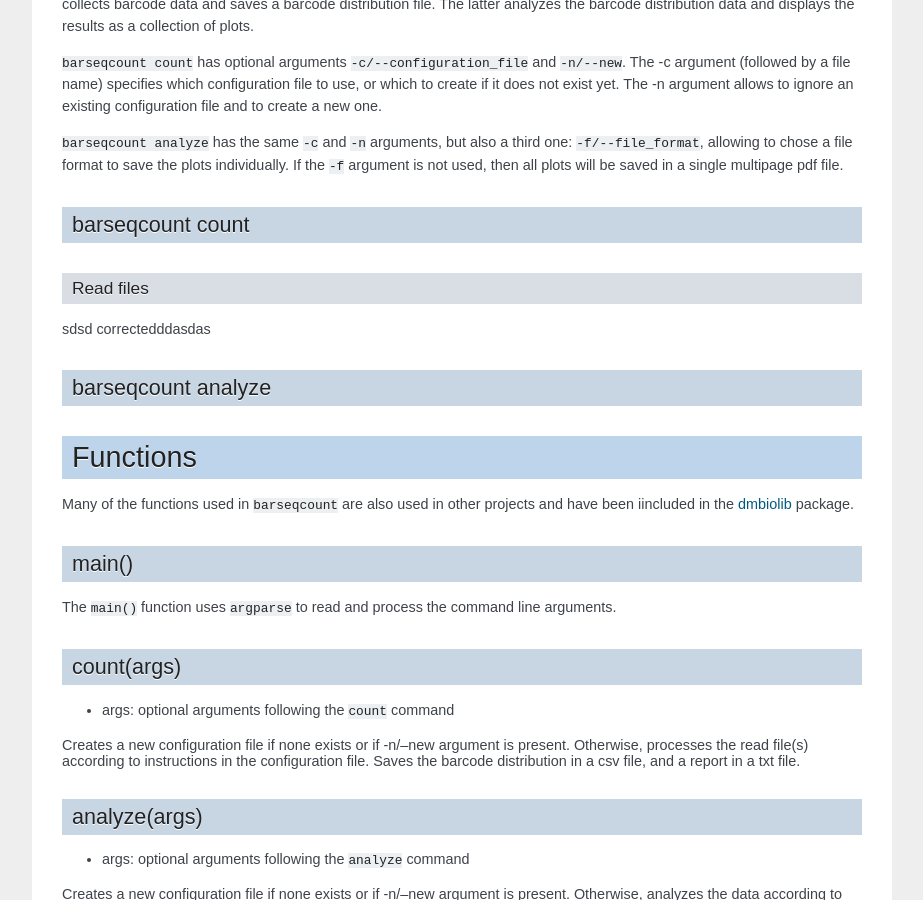
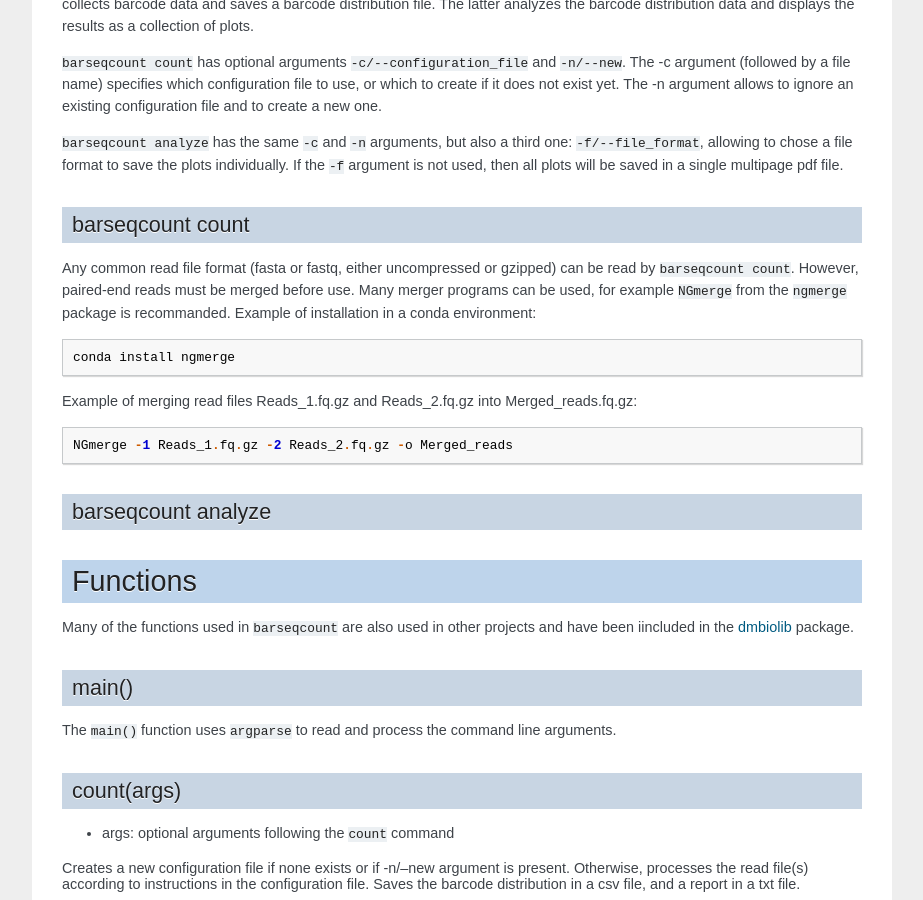
Before and after one commit to damienmarsic/barseqcount, a Sphinx documentation site: the page built from docs/bsq-doc.rst, in a window 1280 px wide and 900 px high, scrolled down 920 px. Shown: the whole window, without its empty margins (198-1121 px from the left). Built offline with Sphinx 7.4.7, drawn with Linux system fonts in a browser that asks for light colours.

Commit message:
Update bsq-doc.rst

```diff
--- a/docs/bsq-doc.rst
+++ b/docs/bsq-doc.rst
@@ -50,11 +50,18 @@ Positional arguments ``count`` and ``analyze``  are the two commands that ``bars
 barseqcount count
 *****************
 
-Read files
-----------
+Any common read file format (fasta or fastq, either uncompressed or gzipped) can be read by ``barseqcount count``. However, paired-end reads must be merged before use. Many merger programs can be used, for example ``NGmerge`` from the ``ngmerge`` package is recommanded. Example of installation in a conda environment::
 
-sdsd
-correctedddasdas
+    conda install ngmerge
+
+Example of merging read files Reads_1.fq.gz and Reads_2.fq.gz into Merged_reads.fq.gz::
+
+    NGmerge -1 Reads_1.fq.gz -2 Reads_2.fq.gz -o Merged_reads
+
+
+
+
+
 
 
 
```
